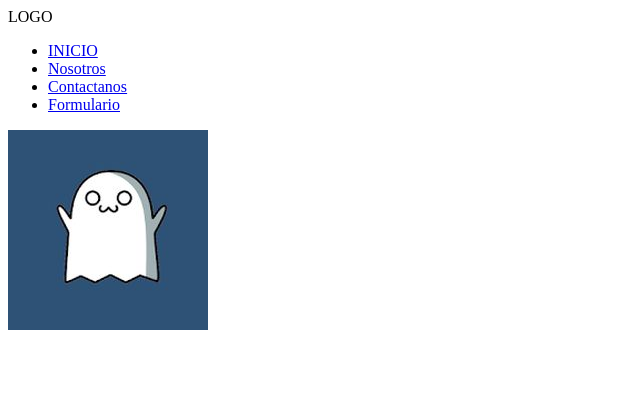
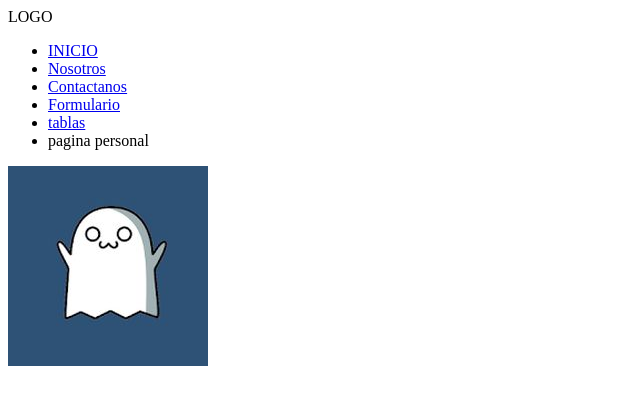
Before and after one commit to KattySerpa/G_18, a plain HTML site: page index.html in a window 1280 px wide. Shown: the whole page, without its empty margins (0-640 px from the left). Drawn offline with Linux system fonts and the light colour scheme.

Commit message:
commit 2 com

```diff
--- a/index.html
+++ b/index.html
@@ -19,6 +19,8 @@
             <li><a href="./nosotros.html">Nosotros</a></li>
             <li><a href="./contactanos.html">Contactanos</a></li>
             <li><a href="./formulario.html">Formulario</a></li>
+            <li><a href="./semana2/tablas.html">tablas</a></li>
+            <li><a href="./semana2/practica/paginapersonal.html"></a>pagina personal</li>
         </ul>
     </header>
     <section>
```
